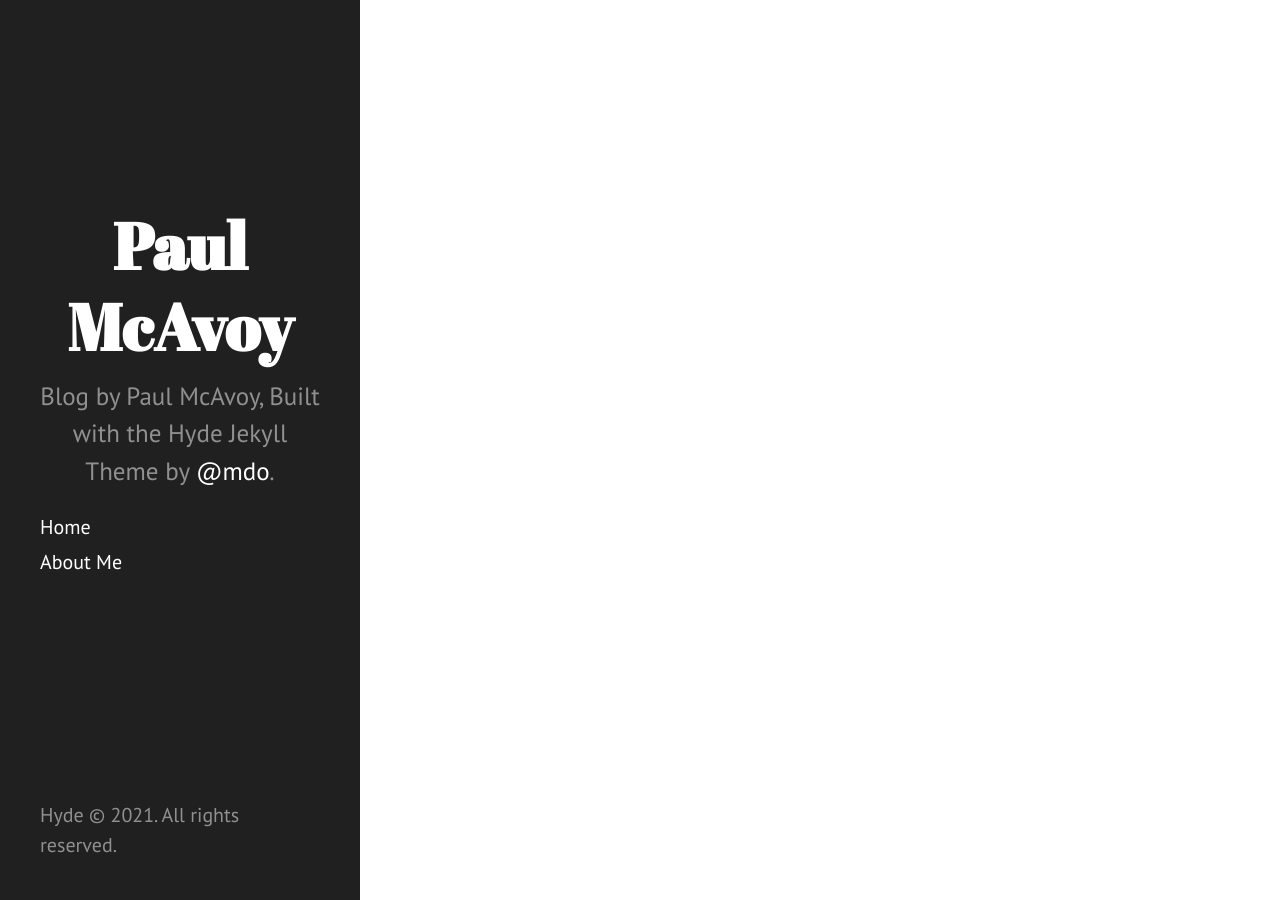
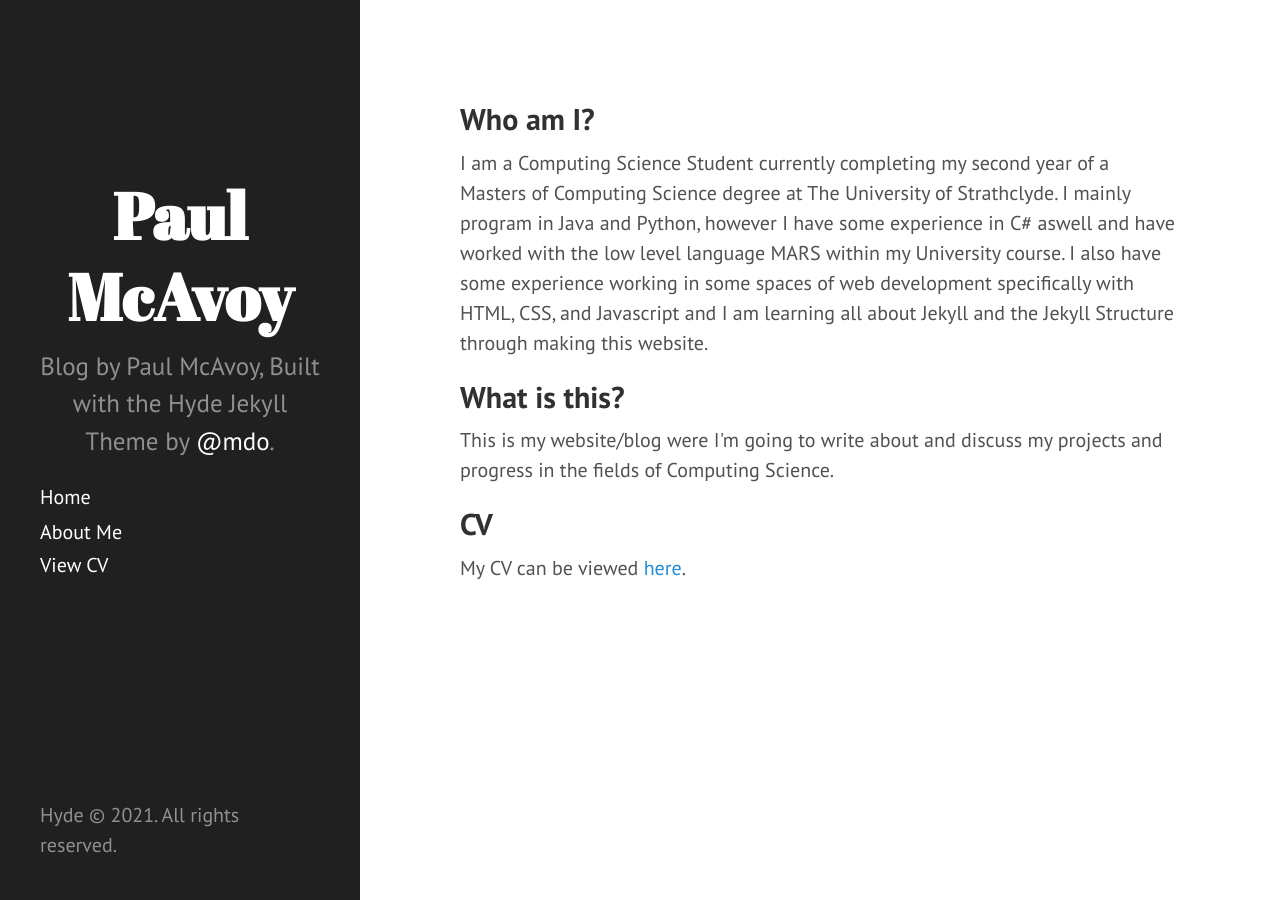
Before and after one commit to paulmca860/paulmca860.github.io, a Jekyll site: the page built from about.html, in a window 1280 px wide. Built offline with Jekyll 4.4.1, drawn with Linux system fonts in a browser that asks for light colours; Markdown is read by kramdown in place of the engine named in the settings.

Commit message:
Added About Page Fully and CV

```diff
--- a/_includes/sidebar.html
+++ b/_includes/sidebar.html
@@ -12,6 +12,7 @@
     <nav class="sidebar-nav" style = "padding-bottom: 200px;">
       <a class="sidebar-nav-item{% if page.url == site.baseurl %} active{% endif %}" href="{{ site.baseurl }}">Home</a>
       <a class="sidebar-nav-item{% if page.url == site.baseurl %} active{% endif %}" href="/about/">About Me</a>
+      <a href="https://drive.google.com/file/d/1bHyllJpYZ3FzamaEyXhnUV5UhnOJ9D4P/view?usp=sharing">View CV</a>
       {% comment %}
         The code below dynamically generates a sidebar nav of pages with
         `layout: page` in the front-matter. See readme for usage.
--- a/about.html
+++ b/about.html
@@ -2,3 +2,10 @@
 layout: page
 title: About Me
 ---
+
+<h2>Who am I?</h2>
+<p>I am a Computing Science Student currently completing my second year of a Masters of Computing Science degree at The University of Strathclyde. I mainly program in Java and Python, however I have some experience in C# aswell and have worked with the low level language MARS within my University course. I also have some experience working in some spaces of web development specifically with HTML, CSS, and Javascript and I am learning all about Jekyll and the Jekyll Structure through making this website.</p>
+<h2>What is this?</h2>
+<p>This is my website/blog were I'm going to write about and discuss my projects and progress in the fields of Computing Science.</p>
+<h2>CV</h2>
+<p>My CV can be viewed <a href="https://drive.google.com/file/d/1bHyllJpYZ3FzamaEyXhnUV5UhnOJ9D4P/view?usp=sharing">here</a>.</p>
```
